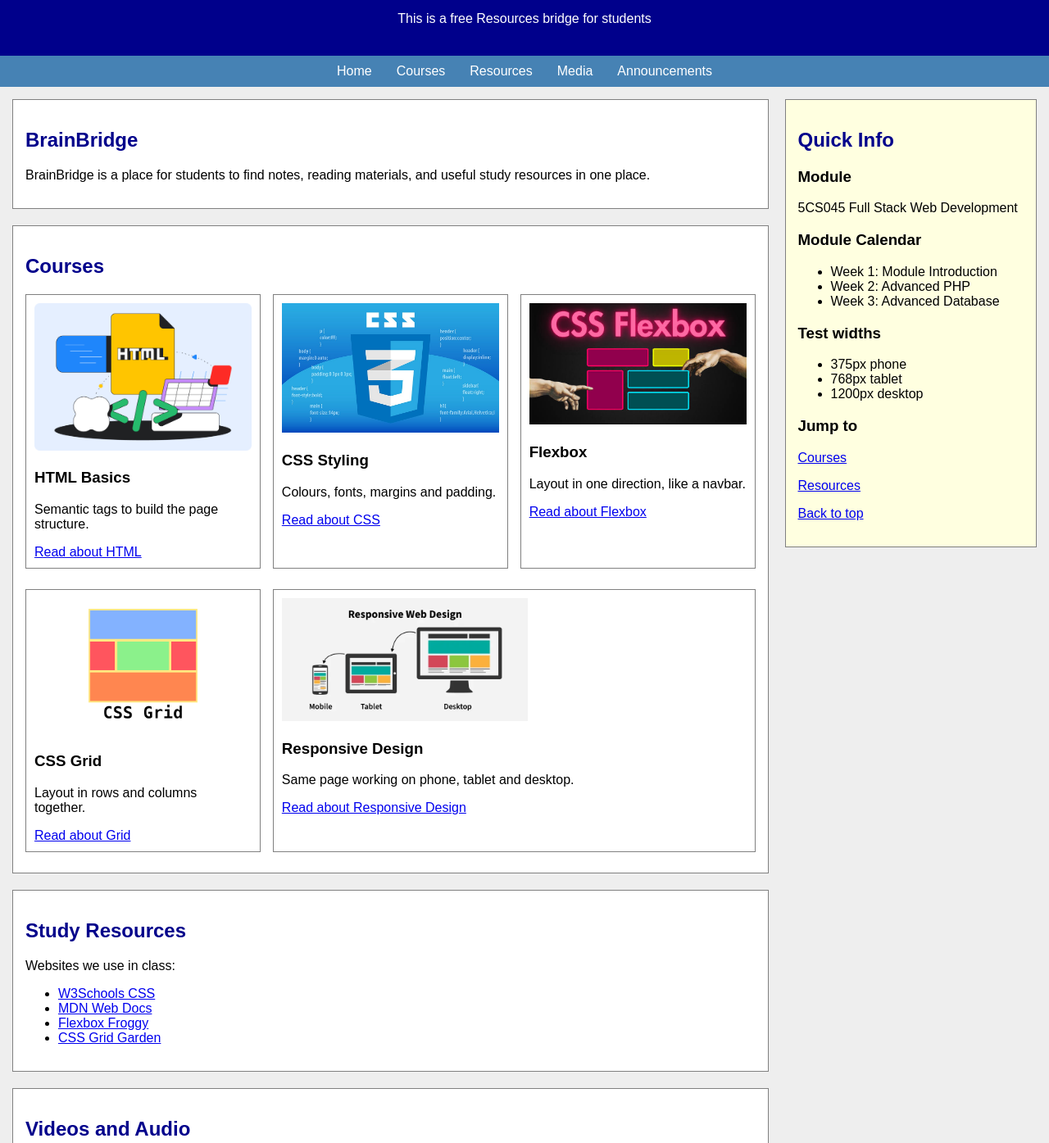
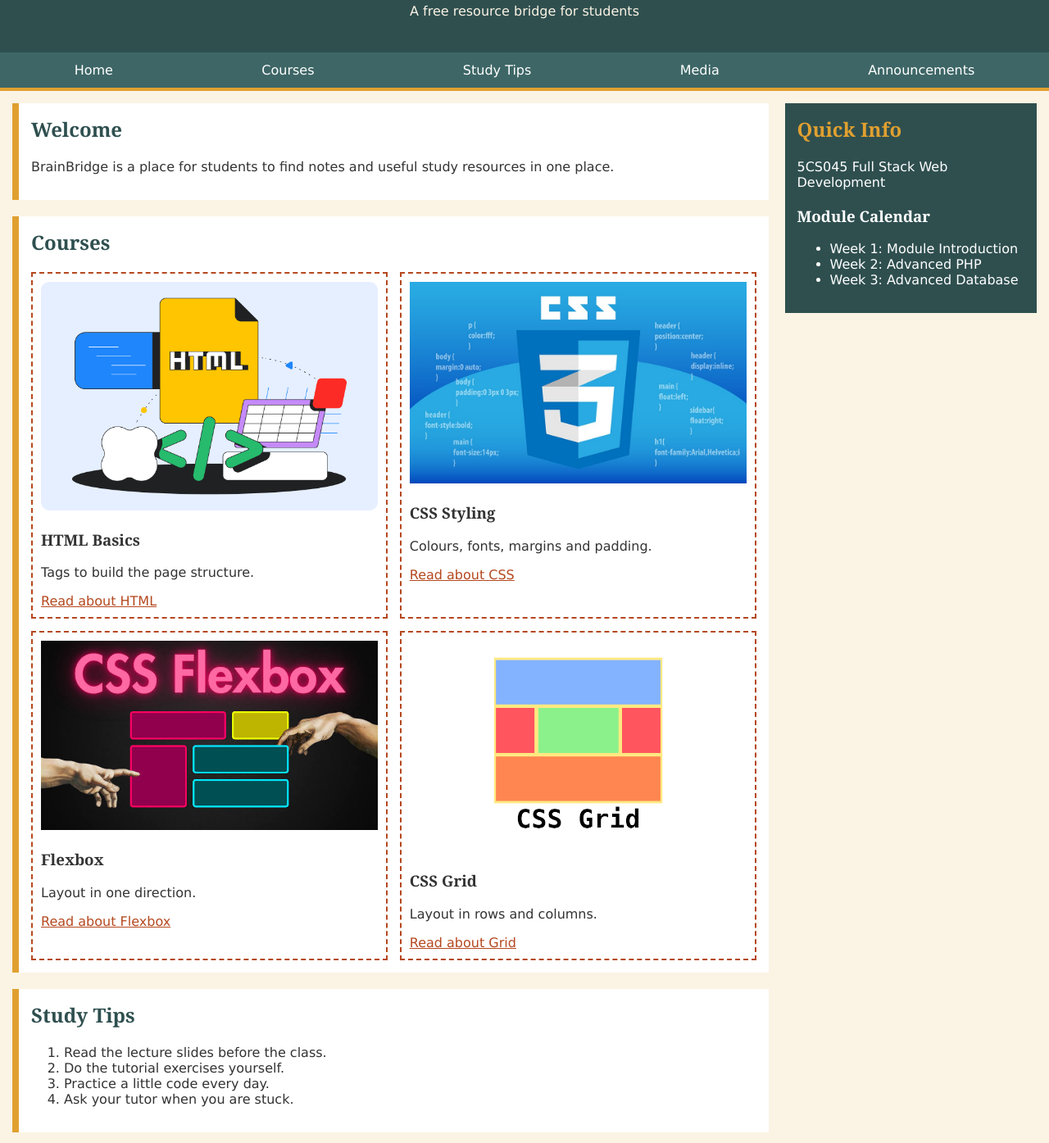
Before and after one commit to rsubekchya-prog/Fullstack, a plain HTML site: page Workshop/index.html in a window 1280 px wide. Shown: the part 86-1481 px from the top of the page at 82% size. Drawn offline with Linux system fonts and the light colour scheme.

Commit message:
Week1 Workshop Updated version

```diff
--- a/Workshop/index.html
+++ b/Workshop/index.html
@@ -10,13 +10,13 @@
 
   <header>
     <h1>BrainBridge</h1>
-    <p>This is a free Resources bridge for students</p>
+    <p>A free resource bridge for students</p>
   </header>
 
   <nav>
     <a href="#home">Home</a>
     <a href="#courses">Courses</a>
-    <a href="#resources">Resources</a>
+    <a href="#tips">Study Tips</a>
     <a href="#media">Media</a>
     <a href="#announcements">Announcements</a>
   </nav>
@@ -26,125 +26,90 @@
     <div class="content">
 
       <section id="home">
-        <h2>BrainBridge</h2>
-        <p>BrainBridge is a place for students to find notes, reading materials, and useful study resources in one place.</p>
+        <h2>Welcome</h2>
+        <p>BrainBridge is a place for students to find notes and useful study resources in one place.</p>
       </section>
 
       <section id="courses">
         <h2>Courses</h2>
-
         <div class="cards">
           <article>
-            <img src="images/html.png" alt="HTML course picture with boxes for header, nav and main">
+            <img src="images/html.png" alt="HTML boxes for header, nav and main">
             <h3>HTML Basics</h3>
-            <p>Semantic tags to build the page structure.</p>
-            <a href="https://en.wikipedia.org/wiki/HTML" target="_blank">Read about HTML</a>
+            <p>Tags to build the page structure.</p>
+            <a href="https://en.wikipedia.org/wiki/HTML">Read about HTML</a>
           </article>
 
           <article>
-            <img src="images/css.png" alt="CSS course picture with colour boxes">
+            <img src="images/css.png" alt="CSS colour boxes">
             <h3>CSS Styling</h3>
             <p>Colours, fonts, margins and padding.</p>
-            <a href="https://en.wikipedia.org/wiki/CSS" target="_blank">Read about CSS</a>
+            <a href="https://en.wikipedia.org/wiki/CSS">Read about CSS</a>
           </article>
 
           <article>
-            <img src="images/flexbox.png" alt="Flexbox course picture with four boxes in a row">
+            <img src="images/flexbox.png" alt="Four flexbox boxes in a row">
             <h3>Flexbox</h3>
-            <p>Layout in one direction, like a navbar.</p>
-            <a href="https://en.wikipedia.org/wiki/CSS_Flexible_Box_Layout" target="_blank">Read about Flexbox</a>
+            <p>Layout in one direction.</p>
+            <a href="https://en.wikipedia.org/wiki/CSS_Flexible_Box_Layout">Read about Flexbox</a>
           </article>
 
           <article>
-            <img src="images/cssgrid.png" alt="CSS Grid course picture with a grid of six boxes">
+            <img src="images/cssgrid.png" alt="Six boxes in a grid">
             <h3>CSS Grid</h3>
-            <p>Layout in rows and columns together.</p>
-            <a href="https://en.wikipedia.org/wiki/CSS_grid_layout" target="_blank">Read about Grid</a>
-          </article>
-
-          <article>
-            <img src="images/responsive.png" alt="Responsive design picture showing a phone, tablet and desktop screen">
-            <h3>Responsive Design</h3>
-            <p>Same page working on phone, tablet and desktop.</p>
-            <a href="https://en.wikipedia.org/wiki/Responsive_web_design" target="_blank">Read about Responsive Design</a>
+            <p>Layout in rows and columns.</p>
+            <a href="https://en.wikipedia.org/wiki/CSS_grid_layout">Read about Grid</a>
           </article>
         </div>
       </section>
 
-      <section id="resources">
-        <h2>Study Resources</h2>
-        <p>Websites we use in class:</p>
-        <ul>
-          <li><a href="https://www.w3schools.com/css" target="_blank">W3Schools CSS</a></li>
-          <li><a href="https://developer.mozilla.org" target="_blank">MDN Web Docs</a></li>
-          <li><a href="https://flexboxfroggy.com/" target="_blank">Flexbox Froggy</a></li>
-          <li><a href="https://cssgridgarden.com/" target="_blank">CSS Grid Garden</a></li>
-        </ul>
+      <section id="tips">
+        <h2>Study Tips</h2>
+        <ol>
+          <li>Read the lecture slides before the class.</li>
+          <li>Do the tutorial exercises yourself.</li>
+          <li>Practice a little code every day.</li>
+          <li>Ask your tutor when you are stuck.</li>
+        </ol>
       </section>
 
       <section id="media">
         <h2>Videos and Audio</h2>
-
         <div class="media-row">
-        <article>
-          <h3>Video:HTML</h3>
-          <p>This short video about what is html explaining its tags.</p>
-          <video controls width="100%">
+          <div>
+            <h3>Video: HTML</h3>
+            <video controls>
               <source src="videos/video.mp4" type="video/mp4">
             </video>
-        </article>
-
-        <article>
+          </div>
+          <div>
             <h3>Audio: study music</h3>
-          <p>Play this while you are coding.</p>
             <audio controls>
               <source src="videos/auido.mp3" type="audio/mpeg">
             </audio>
-        </article>
+          </div>
         </div>
       </section>
 
       <section id="announcements">
         <h2>Announcements</h2>
-
-        <article>
-          <h3>Week 1 workshop</h3>
-          <p>Deploy your workshop to the student server and push it to the week1 branch on GitHub.</p>
-        </article>
-
-        <article>
-          <h3>Assessment dates</h3>
-          <p>Practical exam in Week 7 & viva in Week 13 </p>
-        </article>
-
+        <ul>
+          <li>Week 1 workshop: deploy to the student server and push to the week1 branch.</li>
+          <li>Practical exam in Week 7 and viva in Week 13.</li>
+        </ul>
       </section>
 
     </div>
 
     <aside>
       <h2>Quick Info</h2>
-
-      <h3>Module</h3>
       <p>5CS045 Full Stack Web Development</p>
-
       <h3>Module Calendar</h3>
       <ul>
         <li>Week 1: Module Introduction</li>
         <li>Week 2: Advanced PHP</li>
         <li>Week 3: Advanced Database</li>
       </ul>
-
-      <h3>Test widths</h3>
-      <ul>
-        <li>375px phone</li>
-        <li>768px tablet</li>
-        <li>1200px desktop</li>
-      </ul>
-
-      <h3>Jump to</h3>
-      <p><a href="#courses">Courses</a></p>
-      <p><a href="#resources">Resources</a></p>
-      <p><a href="#home">Back to top</a></p>
     </aside>
 
   </main>
@@ -157,11 +122,10 @@
     <div>
       <h3>Links</h3>
       <p><a href="#courses">Courses</a></p>
-      <p><a href="#resources">Resources</a></p>
+      <p><a href="#tips">Study Tips</a></p>
     </div>
     <div>
       <h3>Module</h3>
-      <p>5CS045 Full Stack Web Development</p>
       <p>Herald College Kathmandu</p>
       <p>By Subekchya Rimal L5CG12</p>
     </div>
--- a/Workshop/style.css
+++ b/Workshop/style.css
@@ -4,40 +4,58 @@
 
 body {
   margin: 0;
-  font-family: Arial, sans-serif;
-  background-color: #eeeeee;
+  font-family: Verdana, sans-serif;
+  background-color: #fbf3e4;
+  color: #333;
 }
 
-img, video {
+h1, h2, h3 {
+  font-family: Georgia, serif;
+}
+
+img {
   max-width: 100%;
 }
 
-audio {
+video, audio {
   width: 100%;
 }
 
+a {
+  color: #b5481f;
+}
+
+/* header */
 header {
-  background-color: darkblue;
-  color: white;
+  background-color: #2f4f4f;
+  color: #fbf3e4;
   text-align: center;
-  padding: 20px;
+  padding: 25px 15px;
+}
+
+header h1 {
+  margin: 0;
+  font-size: 36px;
 }
 
 /* nav */
 nav {
   display: flex;
   flex-direction: column;
-  background-color: steelblue;
+  background-color: #3e6666;
+  border-bottom: 4px solid #e0a030;
 }
 
 nav a {
   color: white;
   text-decoration: none;
-  padding: 10px;
+  padding: 12px;
+  text-align: center;
 }
 
 nav a:hover {
-  background-color: orange;
+  background-color: #e0a030;
+  color: black;
 }
 
 /* main */
@@ -48,83 +66,103 @@ main {
   padding: 15px;
 }
 
+.content {
+  min-width: 0;
+}
+
 section {
   background-color: white;
-  border: 1px solid gray;
   padding: 15px;
   margin-bottom: 20px;
+  border-left: 8px solid #e0a030;
 }
 
 h2 {
-  color: darkblue;
+  margin-top: 0;
+  color: #2f4f4f;
 }
 
-article {
-  border: 1px solid gray;
-  padding: 10px;
-  margin-bottom: 10px;
+figure {
+  margin: 0;
 }
 
-article:hover {
-  background-color: lightyellow;
+figure img {
+  width: 100%;
+  max-width: 400px;
 }
 
+figcaption {
+  font-style: italic;
+  font-size: 14px;
+}
+
+/* cards */
 .cards {
   display: grid;
   grid-template-columns: 1fr;
   gap: 15px;
 }
 
+article {
+  border: 2px dashed #b5481f;
+  padding: 10px;
+}
+
+article:hover {
+  background-color: #fff0d9;
+}
+
+/* video and audio */
 .media-row {
   display: flex;
   flex-direction: column;
-  gap: 15px;
+  flex-wrap: wrap;
+  gap: 20px;
 }
 
-aside {
-  background-color: lightyellow;
-  border: 1px solid gray;
-  padding: 15px;
-  align-self: start;
+.media-row div {
+  flex: 1;
 }
 
+/* aside */
+aside {
+  background-color: #2f4f4f;
+  color: white;
+  padding: 15px;
+}
+
+aside h2 {
+  color: #e0a030;
+}
+
+/* footer */
 footer {
   display: grid;
   grid-template-columns: 1fr;
   gap: 15px;
-  background-color: darkblue;
+  background-color: #2f4f4f;
   color: white;
   padding: 20px;
 }
 
 footer a {
-  color: white;
+  color: #e0a030;
 }
 
 /* tablet */
 @media (min-width: 768px) {
   nav {
     flex-direction: row;
-    flex-wrap: wrap;
-    justify-content: center;
+    justify-content: space-around;
     align-items: center;
-    gap: 10px;
   }
 
   .cards {
-    grid-template-columns: repeat(2, 1fr);
-  }
-
-  .cards article:last-child {
-    grid-column: 1 / 3;
-  }
-
-  .cards article:last-child img {
-    width: 300px;
+    grid-template-columns: 1fr 1fr;
   }
 
   footer {
-    grid-template-columns: repeat(3, 1fr);
+    grid-template-columns: 1fr 1fr 1fr;
   }
 }
 
@@ -134,19 +172,21 @@ footer a {
     grid-template-columns: 3fr 1fr;
   }
 
-  .cards {
-    grid-template-columns: repeat(3, 1fr);
+  .content {
+    grid-column: 1;
   }
 
-  .cards article:last-child {
-    grid-column: span 2;
+  aside {
+    grid-column: 2;
+    grid-row: 1;
+    align-self: start;
   }
 
   .media-row {
     flex-direction: row;
   }
 
-  .media-row article {
-    flex: 1;
+  footer {
+    grid-template-columns: 2fr 1fr 1fr;
   }
 }
```
Lines whose indentation alone changed are shown as unchanged.
